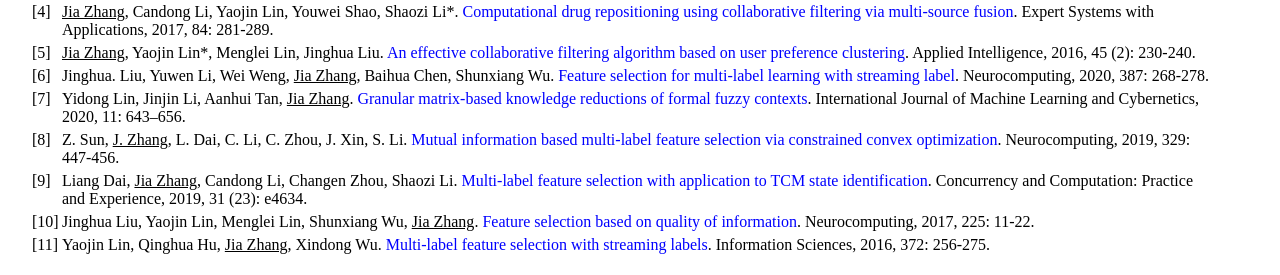
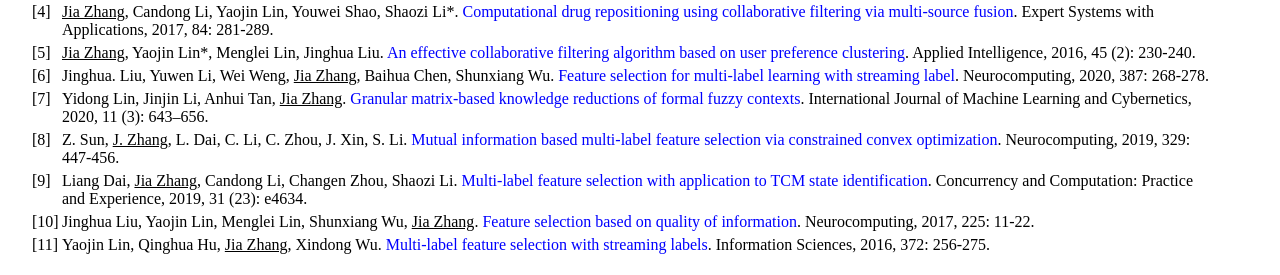
Before and after one commit to jiazhang-ml/jiazhang-ml.github.io, a Jekyll site: the page built from index.md, in a window 1280 px wide. Shown: the part 689-964 px from the top of the page. Built offline with Jekyll 4.4.1, drawn with Linux system fonts in a browser that asks for light colours.

Commit message:
Update index.md

```diff
--- a/index.md
+++ b/index.md
@@ -31,7 +31,7 @@ I am interested in *machine learning* and *data mining*. In particular, I am int
 4. <u>Jia Zhang</u>, Candong Li, Yaojin Lin, Youwei Shao, Shaozi Li\*. [Computational drug repositioning using collaborative filtering via multi-source fusion](https://www.sciencedirect.com/science/article/pii/S0957417417303202). Expert Systems with Applications, 2017, 84: 281-289.
 5. <u>Jia Zhang</u>, Yaojin Lin\*, Menglei Lin, Jinghua Liu. [An effective collaborative filtering algorithm based on user preference clustering](https://link.springer.com/article/10.1007/s10489-015-0756-9). Applied Intelligence, 2016, 45 (2): 230-240.
 6. Jinghua. Liu, Yuwen Li, Wei Weng, <u>Jia Zhang</u>, Baihua Chen, Shunxiang Wu. [Feature selection for multi-label learning with streaming label](https://www.sciencedirect.com/science/article/abs/pii/S0925231220300242). Neurocomputing, 2020, 387: 268-278.
-7. Yidong Lin, Jinjin Li, Aanhui Tan, <u>Jia Zhang</u>. [Granular matrix-based knowledge reductions of formal fuzzy contexts](https://link.springer.com/article/10.1007/s13042-019-01022-4). International Journal of Machine Learning and Cybernetics, 2020, 11: 643–656.
+7. Yidong Lin, Jinjin Li, Anhui Tan, <u>Jia Zhang</u>. [Granular matrix-based knowledge reductions of formal fuzzy contexts](https://link.springer.com/article/10.1007/s13042-019-01022-4). International Journal of Machine Learning and Cybernetics, 2020, 11 (3): 643–656.
 8. Z. Sun, <u>J. Zhang</u>, L. Dai, C. Li, C. Zhou, J. Xin, S. Li. [Mutual information based multi-label feature selection via constrained convex optimization](https://www.sciencedirect.com/science/article/abs/pii/S0925231218312360). Neurocomputing, 2019, 329: 447-456.
 9. Liang Dai, <u>Jia Zhang</u>, Candong Li, Changen Zhou, Shaozi Li. [Multi‐label feature selection with application to TCM state identification](https://onlinelibrary.wiley.com/doi/abs/10.1002/cpe.4634). Concurrency and Computation: Practice and Experience, 2019, 31 (23): e4634.
 10. Jinghua Liu, Yaojin Lin, Menglei Lin, Shunxiang Wu, <u>Jia Zhang</u>. [Feature selection based on quality of information](https://www.sciencedirect.com/science/article/abs/pii/S0925231216312991). Neurocomputing, 2017, 225: 11-22.
```
